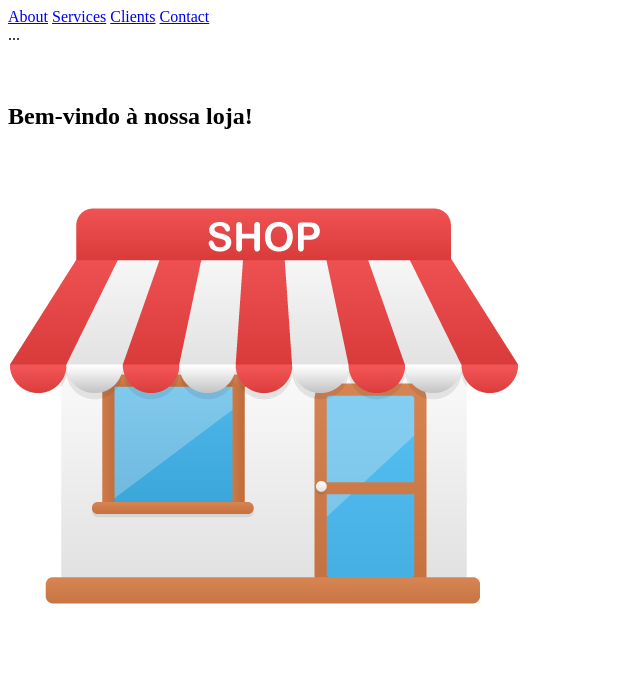
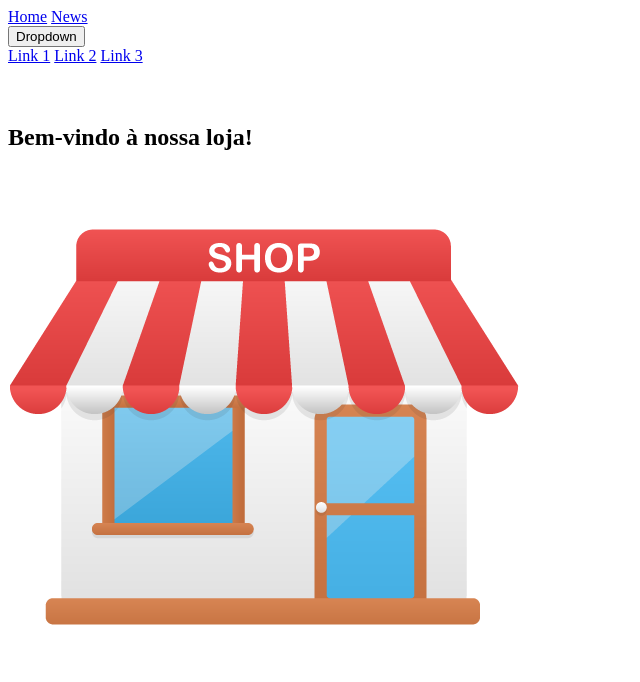
Before and after one commit to GoncaloMalheiro/herokuT109, a Flask app: page / in a window 1280 px wide. Shown: the top 682 px of the page, without its empty margins (0-640 px from the left). Run offline with Flask 2, Linux system fonts and the light colour scheme.

Commit message:
estilo barra

```diff
--- a/templates/layout.html
+++ b/templates/layout.html
@@ -3,20 +3,25 @@
 <head>
     <meta charset="UTF-8">
     <title>Escola Secundária de Maximinos</title>
+    <link rel="stylesheet" type="text/css" href="/static/style.css">
     </head>
+<body>
 
-    <!-- Side navigation -->
-<div class="sidenav">
-  <a href="#">About</a>
-  <a href="#">Services</a>
-  <a href="#">Clients</a>
-  <a href="#">Contact</a>
+<div class="navbar">
+  <a href="#home">Home</a>
+  <a href="#news">News</a>
+  <div class="dropdown">
+    <button class="dropbtn">Dropdown
+      <i class="fa fa-caret-down"></i>
+    </button>
+    <div class="dropdown-content">
+      <a href="#">Link 1</a>
+      <a href="#">Link 2</a>
+      <a href="#">Link 3</a>
+    </div>
+  </div>
 </div>
 
-<!-- Page content -->
-<div class="main">
-  ...
-</div>
 {% block conteudo %}
 {% endblock %}
 
```
